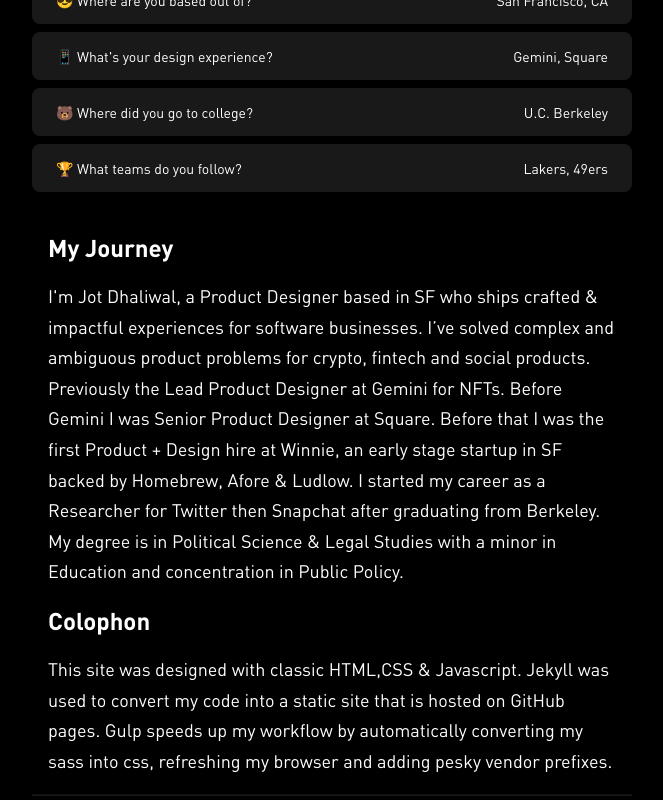
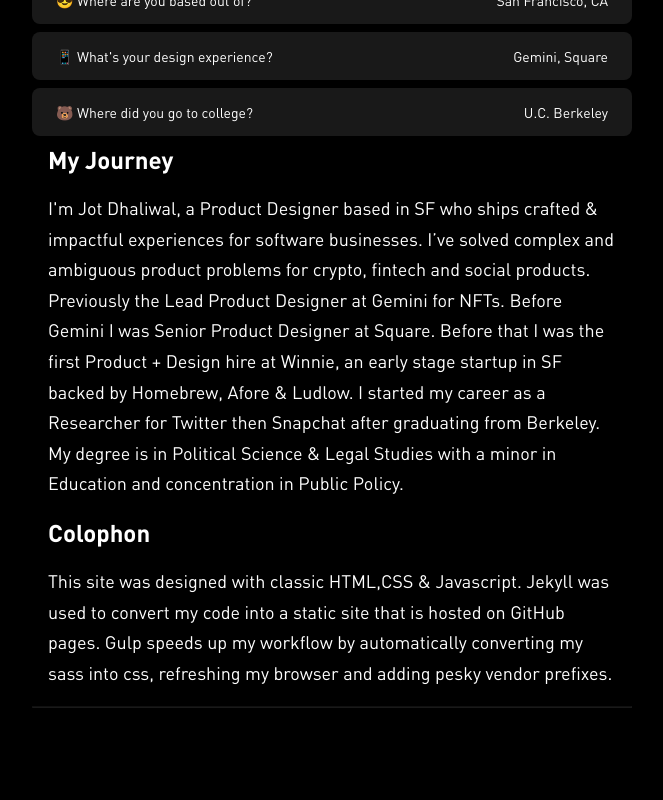
Before and after one commit to jotd/jotd-portfolio, a Jekyll site: the page about/index.html, which Jekyll copies as it is, in a window 1280 px wide and 900 px high, scrolled down 737 px, cut to the strip 100-900 px from the top of the window. Shown: the whole strip, without its empty margins (308-971 px from the left). Built offline with Jekyll 4.4.1, drawn with Linux system fonts in a browser that asks for light colours.

Commit message:
Update index.html

```diff
--- a/about/index.html
+++ b/about/index.html
@@ -73,14 +73,7 @@
     </div>
   </div>
 
-  <div class="content-about">
-    <div id="margin-below-header" class="text-container desktop">
-      <div class="text-block-left">
-        🏆  What teams do you follow?
-      </div>
-      <div class="text-block-right">Lakers, 49ers</div>
-    </div>
-  </div>
+
 
 
 
```
